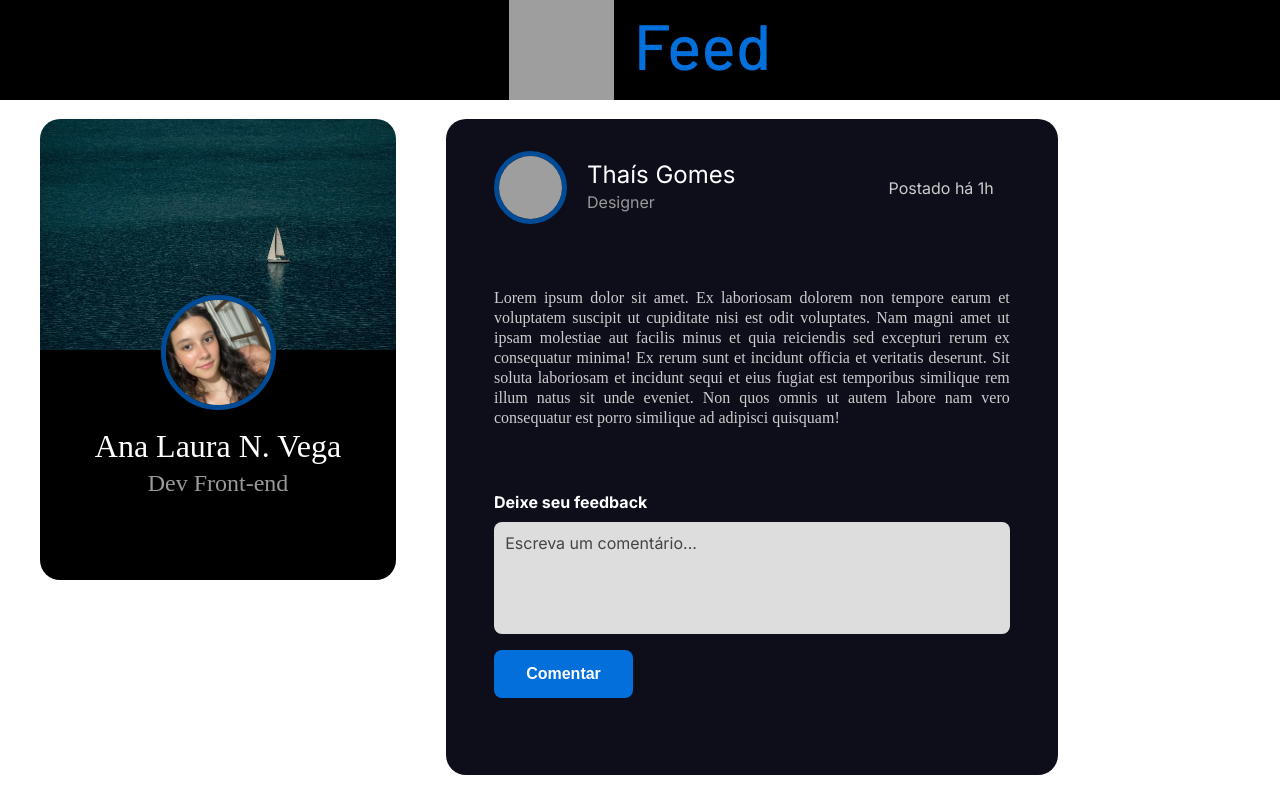
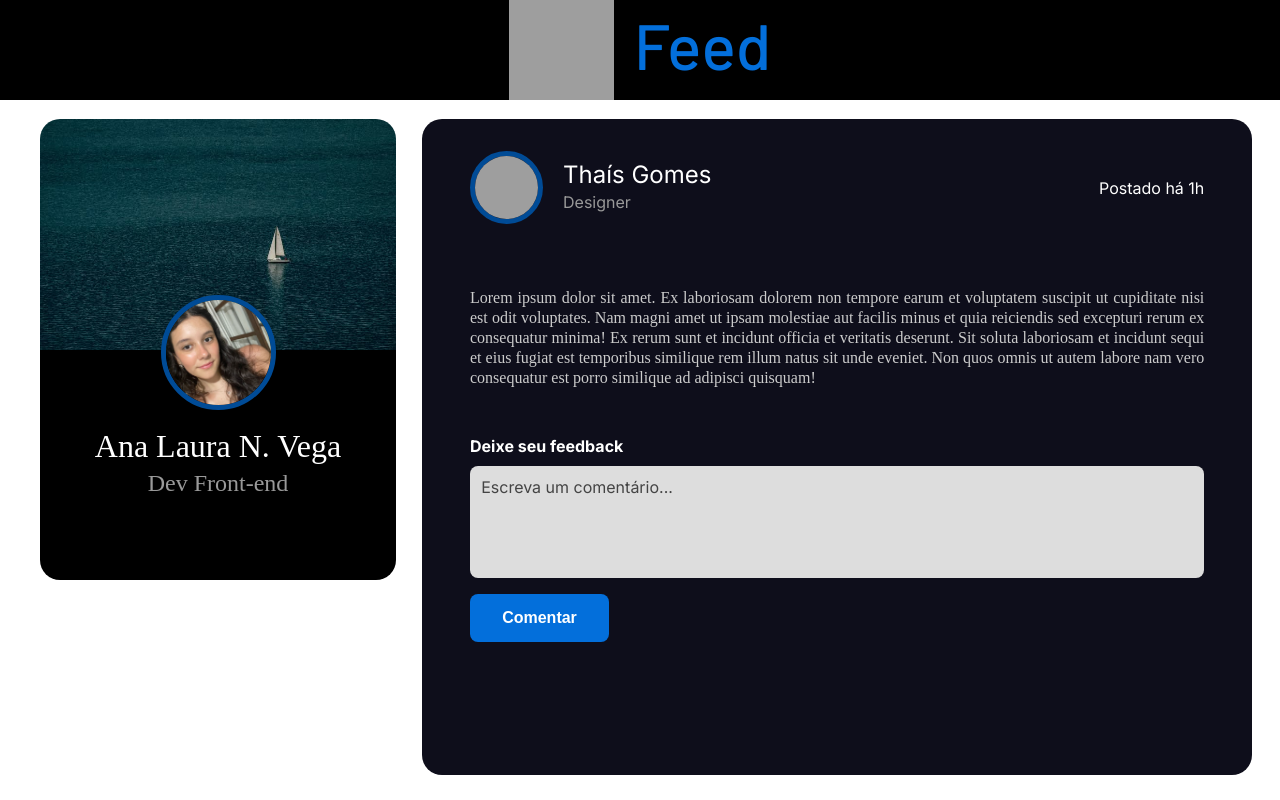
Before and after one commit to ananeuhausv/tarefa-react-injunior, a React (Vite) app: page / in a window 1280 px wide. Shown: the top 800 px of the page. Built offline with nearby package versions, Linux system fonts and the light colour scheme; grey boxes are pictures that could not be loaded.

Commit message:
fix: margens corrigidas

```diff
--- a/src/components/CardPost/styles.module.css
+++ b/src/components/CardPost/styles.module.css
@@ -1,41 +1,17 @@
 .container {
-    width: 70%;
+    width: 95%;
     height: 656px;
     background-color: #0E0E1B;
-    margin: 1.2rem 2.5rem;
+    margin: 1.2rem 3rem 1.2rem 1rem;
     border-radius: 20px;
     padding: 2rem;
 }
 
-.container > div > p{
+.post{
     font-size: 1rem;
     font-weight: 400;
     line-height: 20px;
     color: #CCCCCC;
-    margin: 4rem 1rem;
+    margin: 4rem 1rem 3rem 1rem;
     text-align: justify;
 }
-.feedback {
-    margin: 1rem;
-    display: flex;
-    flex-direction: column;
-    gap: 10px;
-}
-.feedback > h3 {
-    font-size: 1rem;
-    font-weight: 700;
-    line-height: 20px;
-    color: #FFFFFF;
-}
-
-.feedback > textarea {
-    resize: none;
-    height: 112px;
-    border-radius: 8px;
-    background-color: #DDDDDD;
-    font-size: 1rem;
-    font-weight: 400;
-    line-height: 20px;
-    color: #444444;
-    padding: .7rem;
-}
```
